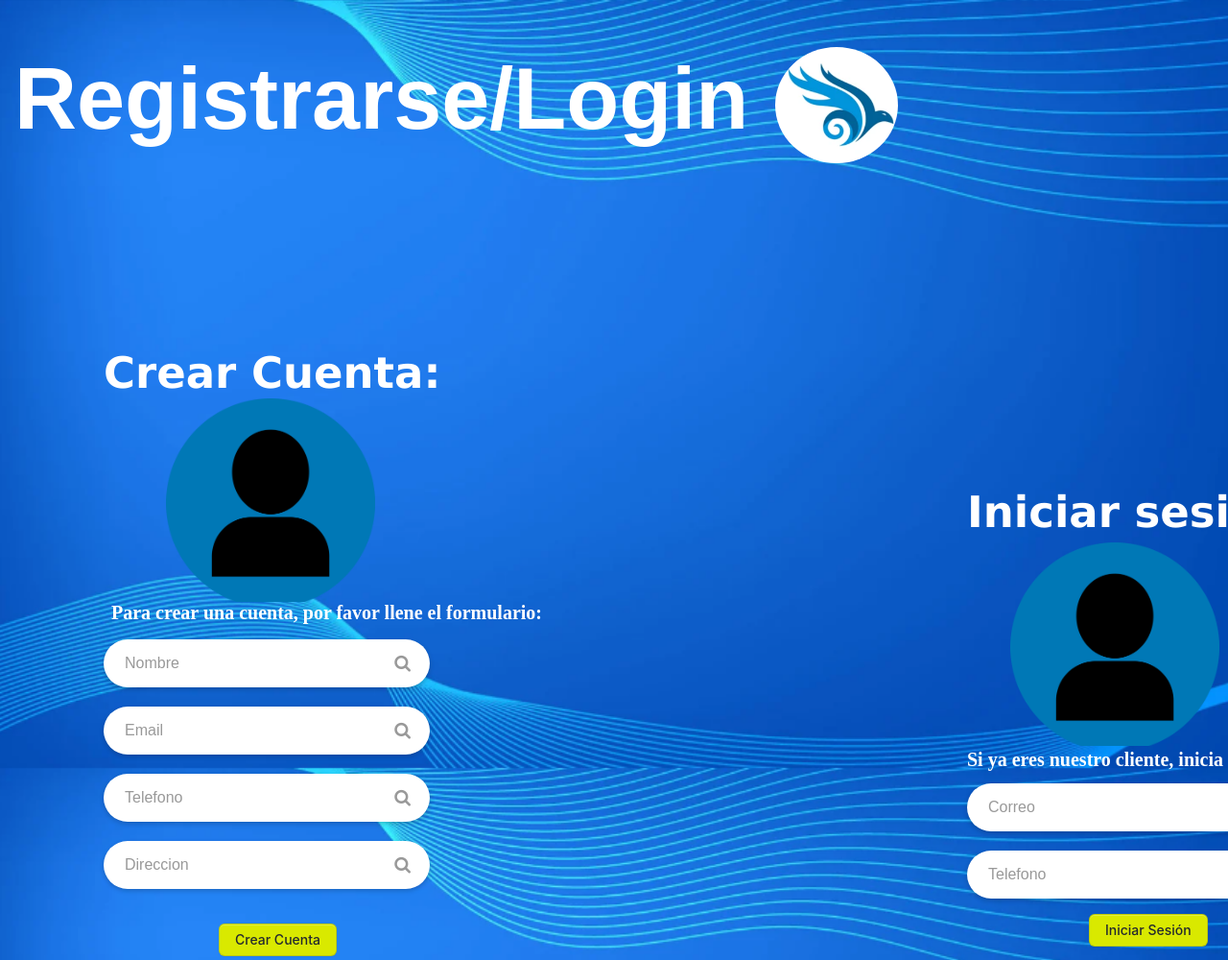
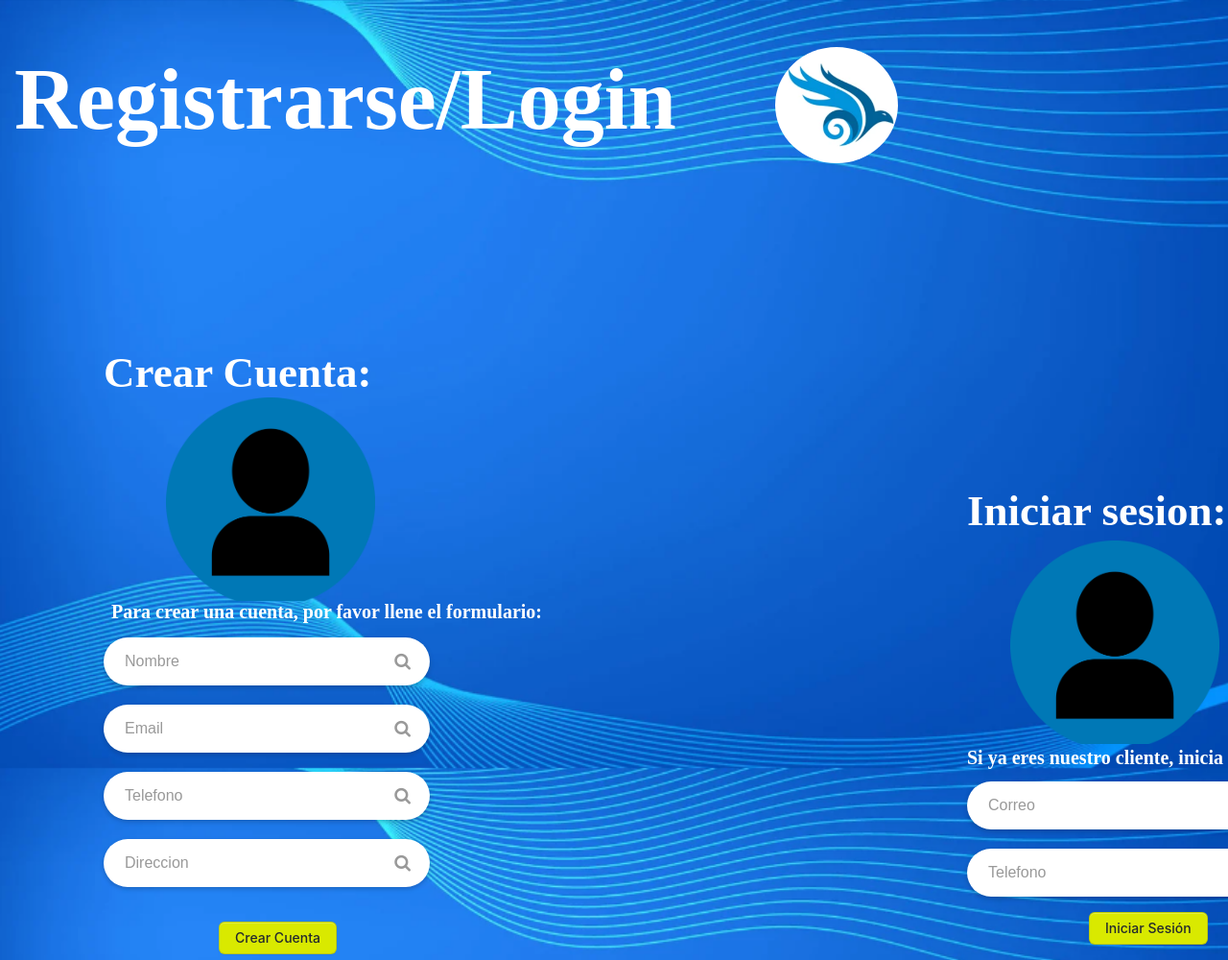
Before and after one commit to JCamiloOT/proyecto, a plain HTML site: page Home.html in a window 1280 px wide. Shown: the top 1000 px of the page at 96% size. Drawn offline with Linux system fonts and the light colour scheme.

Commit message:
cambio letra

```diff
--- a/Home.html
+++ b/Home.html
@@ -13,7 +13,7 @@
     <!-- Titulo-->
     <h1
     style="color: white;
-     font-family: Arial;
+     font-family: Roca Two Bold;
      font-size: 90px;
      position: relative;
      top: -8px;
@@ -27,7 +27,7 @@
 
     <h2
     style="color: white;
-     font-family: lucida sans;
+     font-family: Roca Two Bold;
      font-size: 45px;
      position: relative;
      top: -20px;
@@ -38,7 +38,7 @@
 
     <h3
     style="color: white;
-     font-family: Times New Roman;
+     font-family: Roca Two Bold;
      font-size: 20px;
      position: relative;
      top: 155px;
@@ -52,7 +52,7 @@
 
     <h4
     style="color: white;
-     font-family: lucida sans;
+     font-family: Roca Two Bold;
      font-size: 45px;
      position: relative;
      top: -280px;
@@ -67,7 +67,7 @@
 
     <h5
     style="color: white;
-     font-family: Times New Roman;
+     font-family: Roca Two Bold;
      font-size: 20px;
      position: relative;
      top: -365px;
```
